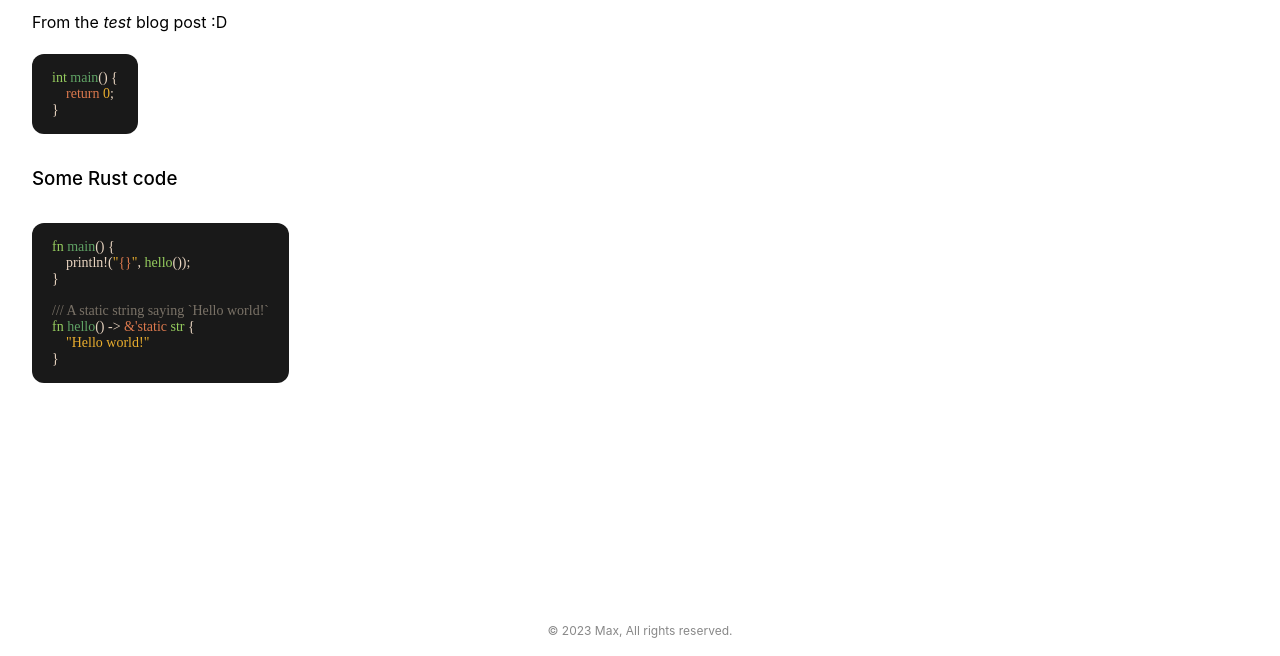
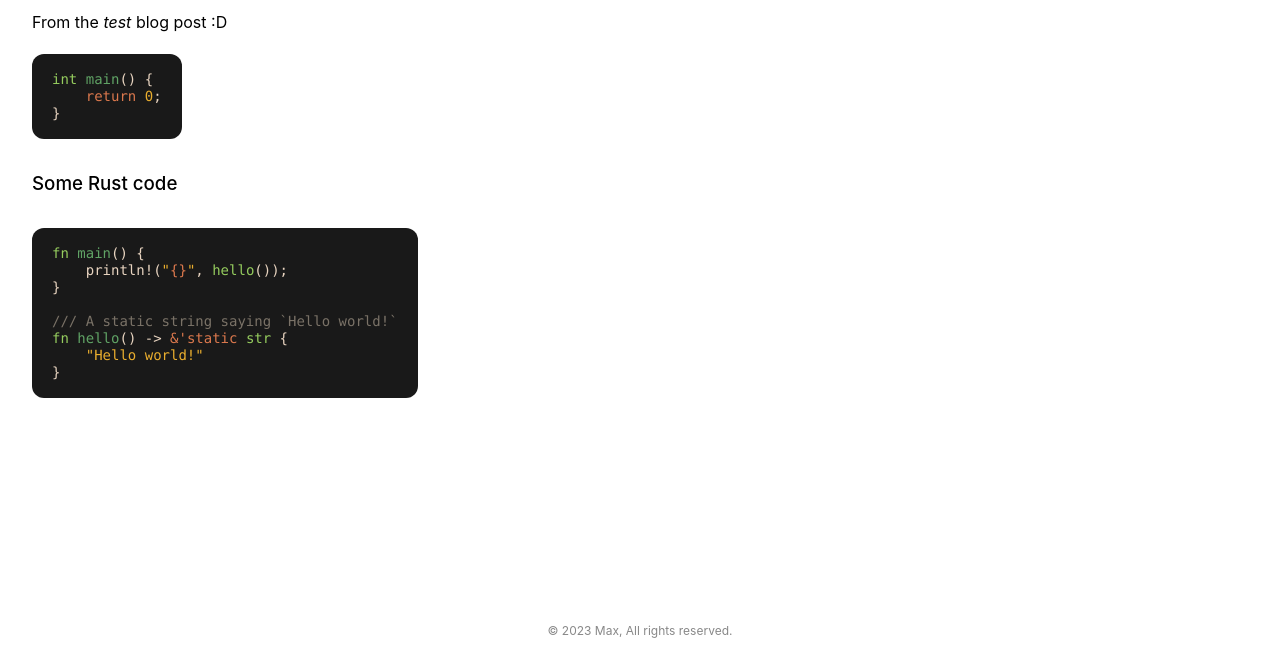
Before and after one commit to mxcop/pyrolusite, a plain HTML site: page docs/test.html in a window 1280 px wide. Shown: the part 144-800 px from the top of the page. Drawn offline with Linux system fonts and the light colour scheme.

Commit message:
fix: fonts github pages

```diff
--- a/docs/home.css
+++ b/docs/home.css
@@ -7,7 +7,7 @@ body {
     padding: 0;
     margin: 0;
 
-    font-family: Inter;
+    font-family: var(--font-sans);
 }
 
 .home {
--- a/docs/mode.css
+++ b/docs/mode.css
@@ -4,6 +4,9 @@
     --text-dim: #888;
     --border: #0001;
     --navbar: hsla(0,0%,100%,.85);
+
+    --font-sans: Inter, ui-sans-serif, system-ui, -apple-system, BlinkMacSystemFont, Segoe UI, Roboto, Noto Sans, Ubuntu, Cantarell, Helvetica Neue, Arial, sans-serif, Apple Color Emoji, Segoe UI Emoji, Segoe UI Symbol, Noto Color Emoji;
+    --font-mono: JetBrains Mono, ui-monospace, SFMono-Regular, Menlo, Monaco, Consolas, Liberation Mono, Courier New, monospace;
 }
 
 @media (prefers-color-scheme: dark) {
--- a/docs/post.css
+++ b/docs/post.css
@@ -7,7 +7,7 @@ body {
     padding: 0;
     margin: 0;
 
-    font-family: Inter;
+    font-family: var(--font-sans);
 }
 
 .post {
@@ -99,7 +99,7 @@ body {
 }
 
 .post article code {
-    font-family: JetBrains Mono;
+    font-family: var(--font-mono);
 }
 
 .post article sup {
@@ -129,7 +129,6 @@ body {
 }
 
 h1, h2, h3 {
-    font-family: Inter;
     font-weight: 500;
 }
 
--- a/styles/home.css
+++ b/styles/home.css
@@ -7,7 +7,7 @@ body {
     padding: 0;
     margin: 0;
 
-    font-family: Inter;
+    font-family: var(--font-sans);
 }
 
 .home {
--- a/styles/mode.css
+++ b/styles/mode.css
@@ -4,6 +4,9 @@
     --text-dim: #888;
     --border: #0001;
     --navbar: hsla(0,0%,100%,.85);
+
+    --font-sans: Inter, ui-sans-serif, system-ui, -apple-system, BlinkMacSystemFont, Segoe UI, Roboto, Noto Sans, Ubuntu, Cantarell, Helvetica Neue, Arial, sans-serif, Apple Color Emoji, Segoe UI Emoji, Segoe UI Symbol, Noto Color Emoji;
+    --font-mono: JetBrains Mono, ui-monospace, SFMono-Regular, Menlo, Monaco, Consolas, Liberation Mono, Courier New, monospace;
 }
 
 @media (prefers-color-scheme: dark) {
--- a/styles/post.css
+++ b/styles/post.css
@@ -7,7 +7,7 @@ body {
     padding: 0;
     margin: 0;
 
-    font-family: Inter;
+    font-family: var(--font-sans);
 }
 
 .post {
@@ -99,7 +99,7 @@ body {
 }
 
 .post article code {
-    font-family: JetBrains Mono;
+    font-family: var(--font-mono);
 }
 
 .post article sup {
@@ -129,7 +129,6 @@ body {
 }
 
 h1, h2, h3 {
-    font-family: Inter;
     font-weight: 500;
 }
 
```
